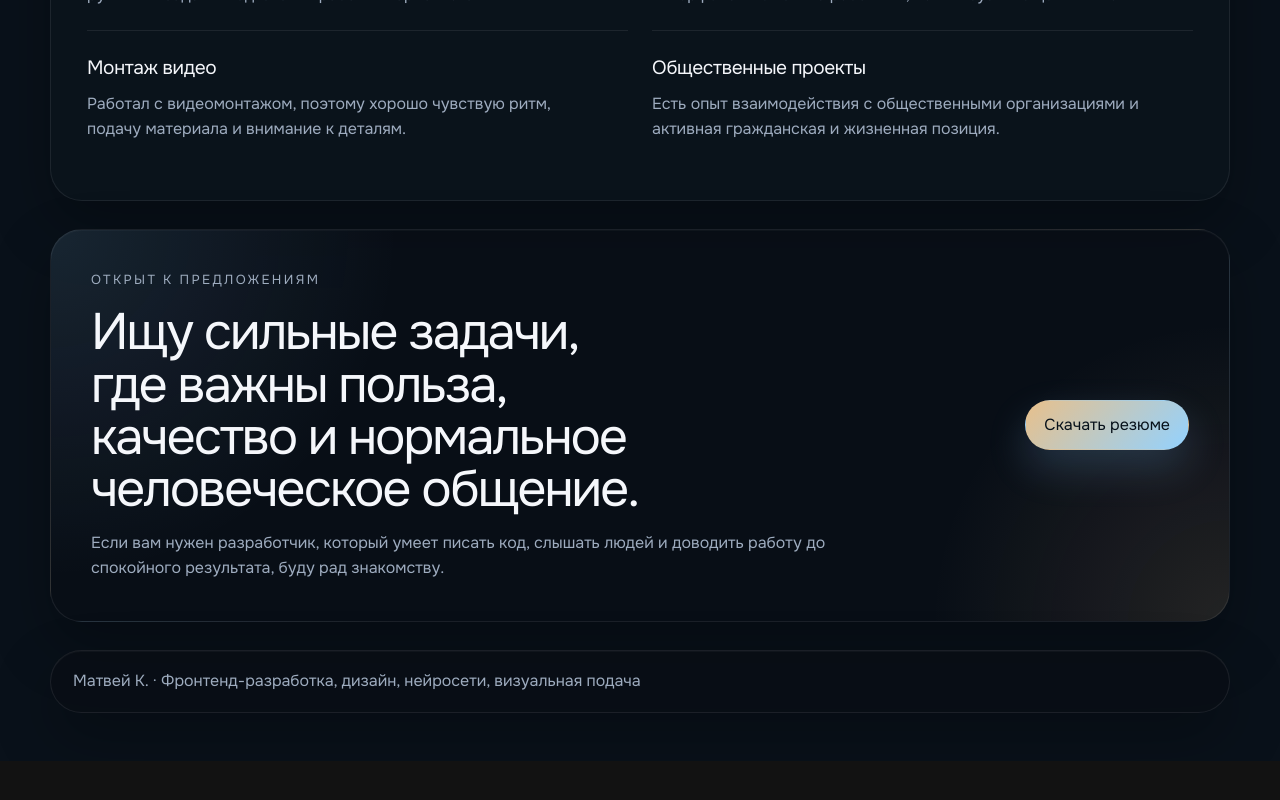
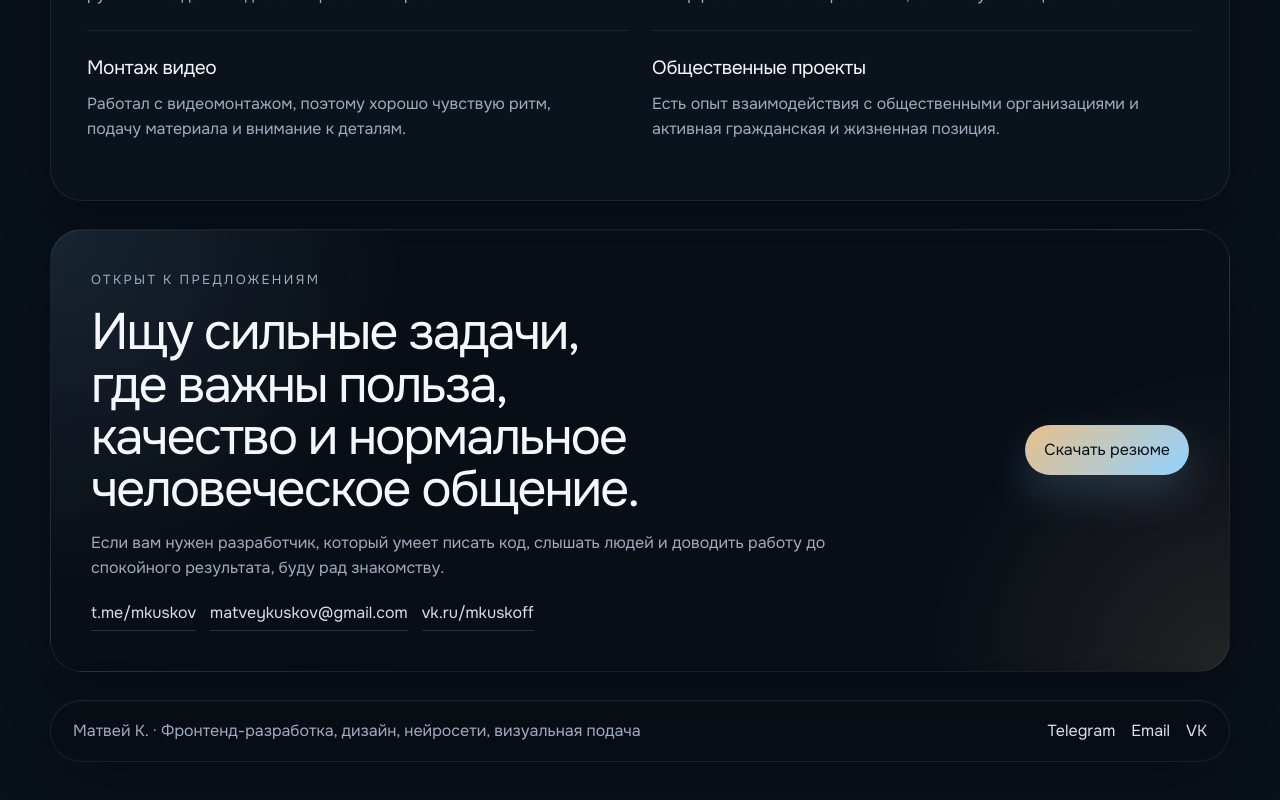
Before and after one commit to kusiq/persona-matvei, a React (Vite) app: page / in a window 1280 px wide. Shown: the part 3486-4286 px from the top of the page. Before the commit the page ends 4247 px from the top, so only its background shows below. Built offline with nearby package versions, Linux system fonts and the light colour scheme; a web font is replaced by a local one.

Commit message:
Add contact links to landing page

```diff
--- a/src/components/CtaSection/CtaSection.scss
+++ b/src/components/CtaSection/CtaSection.scss
@@ -23,3 +23,27 @@
     max-width: 18ch;
   }
 }
+
+.cta__contacts {
+  display: flex;
+  flex-wrap: wrap;
+  gap: 10px 14px;
+  margin-top: 20px;
+
+  a {
+    color: var(--text-soft);
+    text-decoration: none;
+    padding-bottom: 4px;
+    border-bottom: 1px solid rgba(255, 255, 255, 0.14);
+    transition:
+      color 160ms ease,
+      border-color 160ms ease,
+      transform 160ms ease;
+
+    &:hover {
+      color: var(--text-strong);
+      border-color: rgba(147, 210, 255, 0.38);
+      transform: translateY(-1px);
+    }
+  }
+}
--- a/src/components/CtaSection/CtaSection.tsx
+++ b/src/components/CtaSection/CtaSection.tsx
@@ -14,9 +14,25 @@ export default function CtaSection() {
           людей и доводить работу до спокойного результата, буду рад
           знакомству.
         </p>
+
+        <div className="cta__contacts" aria-label="Контактные данные">
+          <a href="https://t.me/mkuskov" target="_blank" rel="noreferrer">
+            t.me/mkuskov
+          </a>
+          <a href="mailto:matveykuskov@gmail.com">
+            matveykuskov@gmail.com
+          </a>
+          <a href="https://vk.ru/mkuskoff" target="_blank" rel="noreferrer">
+            vk.ru/mkuskoff
+          </a>
+        </div>
       </div>
 
-      <a className="button button--primary" href="rezume-matvey-k.pdf" download>
+      <a
+        className="button button--primary"
+        href="/rezume-matvey-k.pdf"
+        download
+      >
         Скачать резюме
       </a>
     </section>
--- a/src/components/Footer/Footer.scss
+++ b/src/components/Footer/Footer.scss
@@ -2,4 +2,36 @@
   margin-top: 28px;
   padding: 18px 22px;
   background: rgba(9, 14, 20, 0.7);
+  display: flex;
+  align-items: center;
+  justify-content: space-between;
+  gap: 16px;
+
+  @media (max-width: 760px) {
+    flex-direction: column;
+    align-items: flex-start;
+  }
 }
+
+.footer__meta {
+  p {
+    margin: 0;
+    color: var(--text-muted);
+  }
+}
+
+.footer__links {
+  display: flex;
+  flex-wrap: wrap;
+  gap: 10px 16px;
+
+  a {
+    color: var(--text-soft);
+    text-decoration: none;
+    transition: color 160ms ease;
+
+    &:hover {
+      color: var(--text-strong);
+    }
+  }
+}
--- a/src/components/Footer/Footer.tsx
+++ b/src/components/Footer/Footer.tsx
@@ -3,9 +3,22 @@ import './Footer.scss'
 export default function Footer() {
   return (
     <footer className="footer">
-      <p>
-        Матвей К. · Фронтенд-разработка, дизайн, нейросети, визуальная подача
-      </p>
+      <div className="footer__meta">
+        <p>
+          Матвей К. · Фронтенд-разработка, дизайн, нейросети, визуальная
+          подача
+        </p>
+      </div>
+
+      <div className="footer__links" aria-label="Контакты в подвале">
+        <a href="https://t.me/mkuskov" target="_blank" rel="noreferrer">
+          Telegram
+        </a>
+        <a href="mailto:matveykuskov@gmail.com">Email</a>
+        <a href="https://vk.ru/mkuskoff" target="_blank" rel="noreferrer">
+          VK
+        </a>
+      </div>
     </footer>
   )
 }
```
